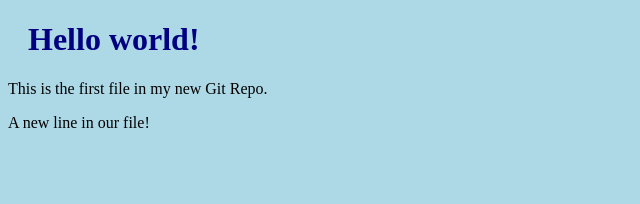
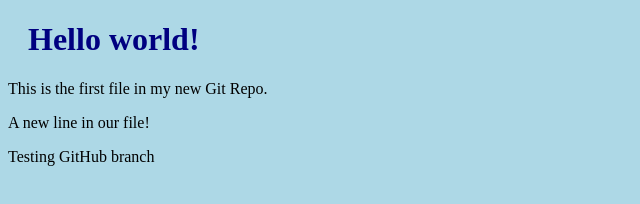
Before and after one commit to yap321-t/hello-world, a plain HTML site: page index.html in a window 1280 px wide. Shown: the whole page, without its empty margins (0-640 px from the left). Drawn offline with Linux system fonts and the light colour scheme.

Commit message:
Update index.html
Made some changes

```diff
--- a/index.html
+++ b/index.html
@@ -9,6 +9,6 @@
 <h1>Hello world!</h1>
 <p>This is the first file in my new Git Repo.</p>
 <p>A new line in our file!</p>
-
+<p>Testing GitHub branch</p>
 </body>
 </html>
```
